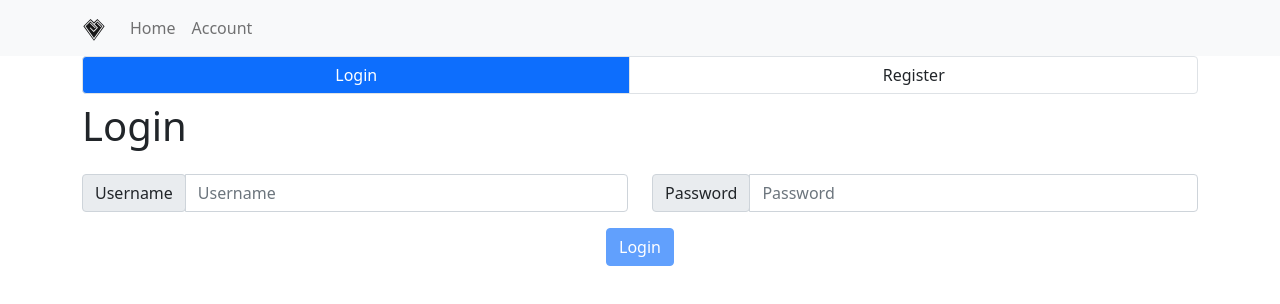
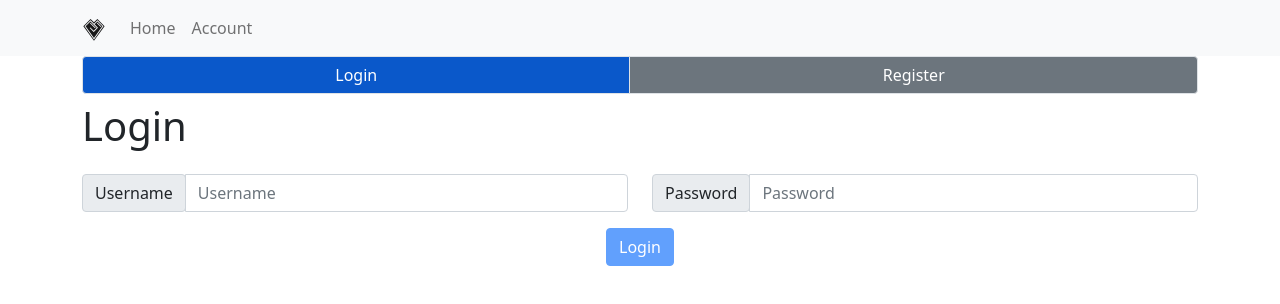
Before and after one commit to jason-nordheim/healthy, a React (Create React App) app in the folder client/: page /account/login in a window 1280 px wide. Shown: the top 304 px of the page. Built offline with nearby package versions, Linux system fonts and the light colour scheme.

Commit message:
fixed issue where the navlinks were not highlighting correctly

```diff
--- a/client/src/components/pages/accounts/UnAuthenticated.js
+++ b/client/src/components/pages/accounts/UnAuthenticated.js
@@ -4,29 +4,40 @@ import {
   useRouteMatch,
   NavLink,
   Redirect,
+  useLocation,
 } from "react-router-dom";
 import { Login } from "./Login";
 import { Register } from "./Register";
 
 export const UnAuthenticated = () => {
   let { path, url } = useRouteMatch();
+  let location = useLocation();
+  const loginPath = `${url}/login`;
+  const registerPath = `${url}/register`;
+  console.log({ location, loginPath });
   return (
     <>
       <div className="row">
         <div className="btn-group" role="group" aria-label="Login or register">
           <NavLink
             type="button"
-            to={`${url}/login`}
-            activeClassName="btn btn-primary"
-            className="btn border"
+            to={loginPath}
+            className={
+              /login/.test(location.pathname)
+                ? "btn btn-primary border"
+                : "btn btn-secondary border"
+            }
           >
             Login
           </NavLink>
           <NavLink
             type="button"
-            to={`${url}/register`}
-            activeClassName="btn btn-primary"
-            className="btn border"
+            to={registerPath}
+            className={
+              /register/.test(location.pathname)
+                ? "btn btn-primary border"
+                : "btn btn-secondary border"
+            }
           >
             Register
           </NavLink>
```
